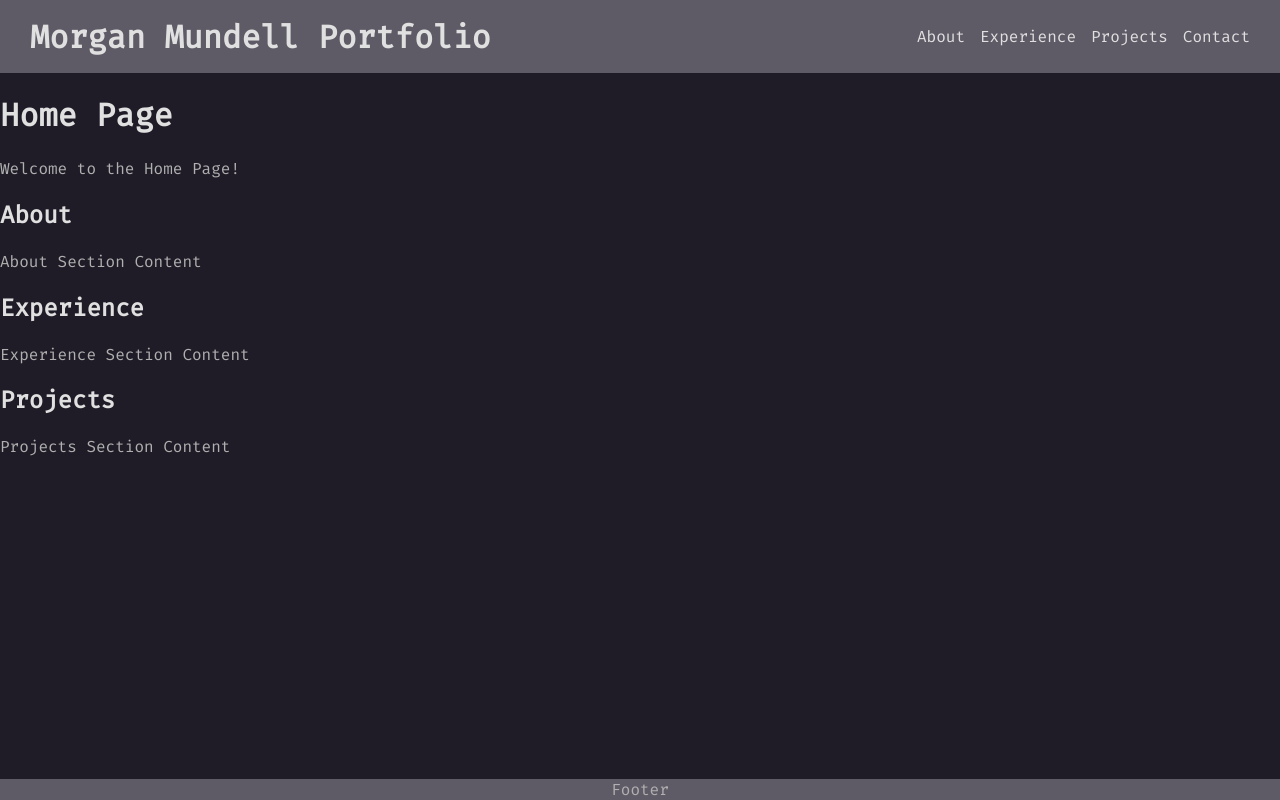
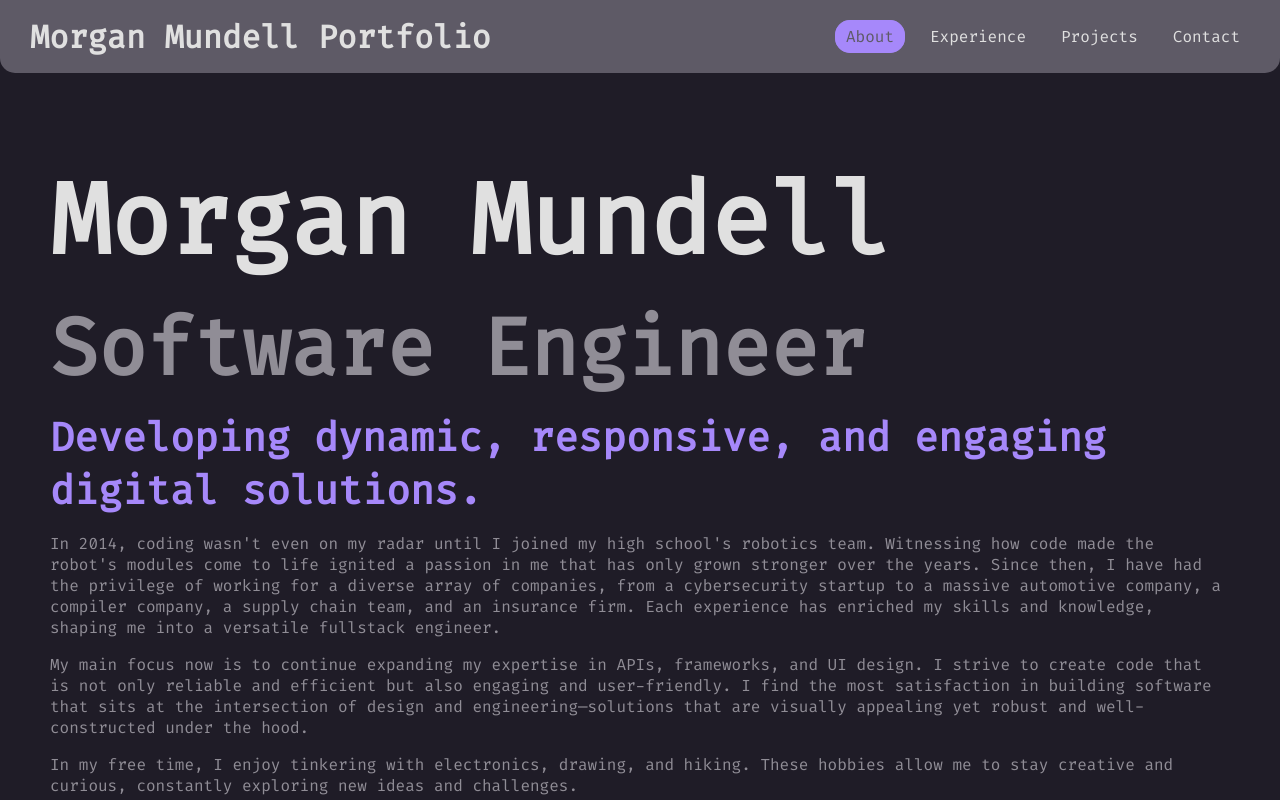
Before and after one commit to morganmundie/morganmundie.github.io, a React (Create React App) app: page / in a window 1280 px wide. Shown: the top 800 px of the page. Built offline with nearby package versions, Linux system fonts and the light colour scheme.

Commit message:
Fixing git commit issues

```diff
--- a/src/Components/Section.js
+++ b/src/Components/Section.js
@@ -1,14 +1,10 @@
-// src/components/Section.js
+import React, { forwardRef } from 'react';
 
-import React from 'react';
-
-const Section = React.forwardRef(({ id, title, children }, ref) => {
-  return (
-    <section ref={ref} id={id}>
-      <h2>{title}</h2>
-      {children}
-    </section>
-  );
-});
+const Section = forwardRef(({ id, title, children }, ref) => (
+  <section id={id} ref={ref} className="section">
+    <h2>{title}</h2>
+    {children}
+  </section>
+));
 
 export default Section;
--- a/src/Layout/Header/Header.css
+++ b/src/Layout/Header/Header.css
@@ -1,5 +1,3 @@
-/* src/components/Header.css */
-
 .header {
   background-color: var(--header-footer-bg);
   padding: 10px 0;
@@ -7,6 +5,8 @@
   position: sticky;
   top: 0;
   z-index: 1000;
+  border-bottom-left-radius: 15px;
+  border-bottom-right-radius: 15px;
 }
 
 .header .container {
@@ -19,29 +19,32 @@
 
 .header-title {
   margin: 0;
-  display: block;
 }
 
-/* Hide header title on small screens */
-.header-title {
-  display: block;
+.nav {
+  display: flex;
 }
 
-.header h1 {
-  margin: 0;
-}
-
-.header nav ul {
+.nav ul {
   list-style: none;
   display: flex;
   gap: 15px;
 }
 
-.header nav ul li {
-  cursor: pointer;
+.nav a {
+  color: var(--text-color);
+  text-decoration: none;
+  transition: color 0.3s ease;
+  padding: 5px 10px;
+  border-radius: 15px;
 }
 
-/* Hamburger menu styles */
+.nav a.active {
+  background-color: var(--accent-color);
+  color: var(--header-footer-bg);
+  border: 1px solid var(--accent-color);
+}
+
 .hamburger {
   display: none;
   background: none;
--- a/src/Layout/Header/index.js
+++ b/src/Layout/Header/index.js
@@ -1,28 +1,13 @@
 import React, { useState, useEffect, useRef } from 'react';
-import { Link, useNavigate } from 'react-router-dom';
-import './Header.css'; // Import CSS for Header styling
+import { Link, useNavigate, useLocation } from 'react-router-dom';
+import './Header.css';
 
-const Header = ({ aboutRef, experienceRef, projectsRef }) => {
-  const [isNavOpen, setIsNavOpen] = useState(false);
+const Header = ({ activeSection, aboutRef, experienceRef, projectsRef, location }) => {
   const navigate = useNavigate();
   const headerRef = useRef(null);
 
-  // Close menu when clicking outside
-  useEffect(() => {
-    const handleClickOutside = (event) => {
-      if (headerRef.current && !headerRef.current.contains(event.target)) {
-        setIsNavOpen(false);
-      }
-    };
+  const [navOpen, setNavOpen] = useState(false);
 
-    document.addEventListener('mousedown', handleClickOutside);
-    return () => document.removeEventListener('mousedown', handleClickOutside);
-  }, []);
-
-  // Close menu on navigation
-  useEffect(() => {
-    return () => setIsNavOpen(false);
-  }, [navigate]);
 
   const scrollToRef = (ref) => {
     if (ref && ref.current) {
@@ -31,30 +16,80 @@ const Header = ({ aboutRef, experienceRef, projectsRef }) => {
   };
 
   const handleNavigation = (ref) => {
-    if (window.location.pathname !== '/') {
+    if (location.pathname !== '/') {
       navigate('/'); // Navigate to homepage if not already there
     }
     scrollToRef(ref); // Scroll to the referenced section
-    setIsNavOpen(false);
   };
 
-  const toggleNav = () => {
-    setIsNavOpen(!isNavOpen);
+  const isActive = (section) => location.pathname === '/' && activeSection === section;
+
+
+  useEffect(() => {
+    const handleClickOutside = (event) => {
+      if (headerRef.current && !headerRef.current.contains(event.target)) {
+        setNavOpen(false);
+      }
+    };
+
+    document.addEventListener('mousedown', handleClickOutside);
+    return () => document.removeEventListener('mousedown', handleClickOutside);
+  }, []);
+
+  useEffect(() => {
+    return () => setNavOpen(false);
+  }, [navigate]);
+
+
+  const getActiveClass = (id) => {
+    return activeSection === id ? 'active' : '';
   };
 
+
   return (
-    <header className="header" ref={headerRef}>
+    <header className="header">
       <div className="container">
-        <button className="hamburger" onClick={toggleNav}>
-          {isNavOpen ? '✖' : '☰'}
+        <h1 className="header-title">Morgan Mundell Portfolio</h1>
+        <button className="hamburger" onClick={() => setNavOpen(!navOpen)}>
+          ☰
         </button>
-        <h1 className="header-title">Morgan Mundell Portfolio</h1>
-        <nav className={`nav ${isNavOpen ? 'open' : ''}`}>
+        <nav className={`nav ${navOpen ? 'open' : ''}`}>
           <ul>
-            <li><a onClick={() => handleNavigation(aboutRef)}>About</a></li>
-            <li><a onClick={() => handleNavigation(experienceRef)}>Experience</a></li>
-            <li><a onClick={() => handleNavigation(projectsRef)}>Projects</a></li>
-            <li><a onClick={() => navigate('/contact')}>Contact</a></li>
+            <li>
+              <a
+                href="#"
+                className={isActive('about') ? 'active' : ''}
+                onClick={() => handleNavigation(aboutRef)}
+              >
+                About
+              </a>
+            </li>
+            <li>
+              <a
+                href="#"
+                className={isActive('experience') ? 'active' : ''}
+                onClick={() => handleNavigation(experienceRef)}
+              >
+                Experience
+              </a>
+            </li>
+            <li>
+              <a
+                href="#"
+                className={isActive('projects') ? 'active' : ''}
+                onClick={() => handleNavigation(projectsRef)}
+              >
+                Projects
+              </a>
+            </li>
+            <li>
+              <Link
+                to="/contact"
+                className={location.pathname === '/contact' ? 'active' : ''}
+              >
+                Contact
+              </Link>
+            </li>
           </ul>
         </nav>
       </div>
--- a/src/Layout/Main/index.js
+++ b/src/Layout/Main/index.js
@@ -1,23 +1,60 @@
-import React, { useRef } from 'react';
-import { Outlet } from 'react-router-dom';
+import React, { useRef, useState, useEffect } from 'react';
+import { Outlet, useLocation } from 'react-router-dom';
 import Header from '../Header';
-import Footer from '../Footer';
-import './Main.css';
+import Footer from "../Footer"
+
 
 const Main = () => {
+  const [activeSection, setActiveSection] = useState('');
   const aboutRef = useRef(null);
   const experienceRef = useRef(null);
   const projectsRef = useRef(null);
+  const location = useLocation();
+
+  useEffect(() => {
+    const sections = [
+      { id: 'about', ref: aboutRef },
+      { id: 'experience', ref: experienceRef },
+      { id: 'projects', ref: projectsRef },
+    ];
+
+    const observer = new IntersectionObserver(
+      (entries) => {
+        entries.forEach((entry) => {
+          if (entry.isIntersecting) {
+            setActiveSection(entry.target.id);
+          }
+        });
+      },
+      { threshold: 0.6 }
+    );
+
+    sections.forEach((section) => {
+      if (section.ref.current) {
+        observer.observe(section.ref.current);
+      }
+    });
+
+    return () => {
+      sections.forEach((section) => {
+        if (section.ref.current) {
+          observer.unobserve(section.ref.current);
+        }
+      });
+    };
+  }, [location.pathname]);
 
   return (
-    <div className="main">
+    <div>
       <Header
+        activeSection={activeSection}
         aboutRef={aboutRef}
         experienceRef={experienceRef}
         projectsRef={projectsRef}
+        location={location}
       />
       <main>
-        <Outlet context={{ aboutRef, experienceRef, projectsRef }} /> {/* Pass refs via context */}
+        <Outlet context={{ aboutRef, experienceRef, projectsRef }} />
       </main>
       <Footer />
     </div>
--- a/src/Pages/Home/index.js
+++ b/src/Pages/Home/index.js
@@ -1,18 +1,19 @@
-import React, { useRef } from 'react';
-import Section from '../../Components/Section';
+import React, { forwardRef } from 'react';
+import { useOutletContext } from 'react-router-dom';
+import Section from '../../Components/Section/Section';
+import AboutMe from '../../Components/AboutMe/AboutMe';
+import Experience from '../../Components/Experience/Experience';
 
-const HomePage = ({ aboutRef, experienceRef, projectsRef }) => {
+const HomePage = () => {
   return (
     <div>
-      <h1>Home Page</h1>
-      <p>Welcome to the Home Page!</p>
-      <Section ref={aboutRef} id="about" title="About">
-        <p>About Section Content</p>
+      <Section id="about" ref={useOutletContext().aboutRef} >
+        <AboutMe />
       </Section>
-      <Section ref={experienceRef} id="experience" title="Experience">
-        <p>Experience Section Content</p>
+      <Section id="experience" ref={useOutletContext().experienceRef} title="Experience">
+        <Experience />
       </Section>
-      <Section ref={projectsRef} id="projects" title="Projects">
+      <Section id="projects" ref={useOutletContext().projectsRef} title="Projects">
         <p>Projects Section Content</p>
       </Section>
     </div>
--- a/src/Routes/index.js
+++ b/src/Routes/index.js
@@ -8,12 +8,13 @@ import ContactPage from '../Pages/Contact';
 // Import the layout component
 import Main from '../Layout/Main';
 
+
 const AppRoutes = () => {
   return (
     <Router>
       <Routes>
         <Route element={<Main />}>
-          <Route path="/" element={<HomePageWrapper />} />
+          <Route path="/" element={<HomePage />} />
           <Route path="/contact" element={<ContactPage />} />
         </Route>
       </Routes>
@@ -21,15 +22,5 @@ const AppRoutes = () => {
   );
 };
 
-const HomePageWrapper = () => {
-  const { aboutRef, experienceRef, projectsRef } = useOutletContext();
-  return (
-    <HomePage
-      aboutRef={aboutRef}
-      experienceRef={experienceRef}
-      projectsRef={projectsRef}
-    />
-  );
-};
 
 export default AppRoutes;
```
Also changed, not shown: public/logo192.png (added), public/logo512.png (added).
